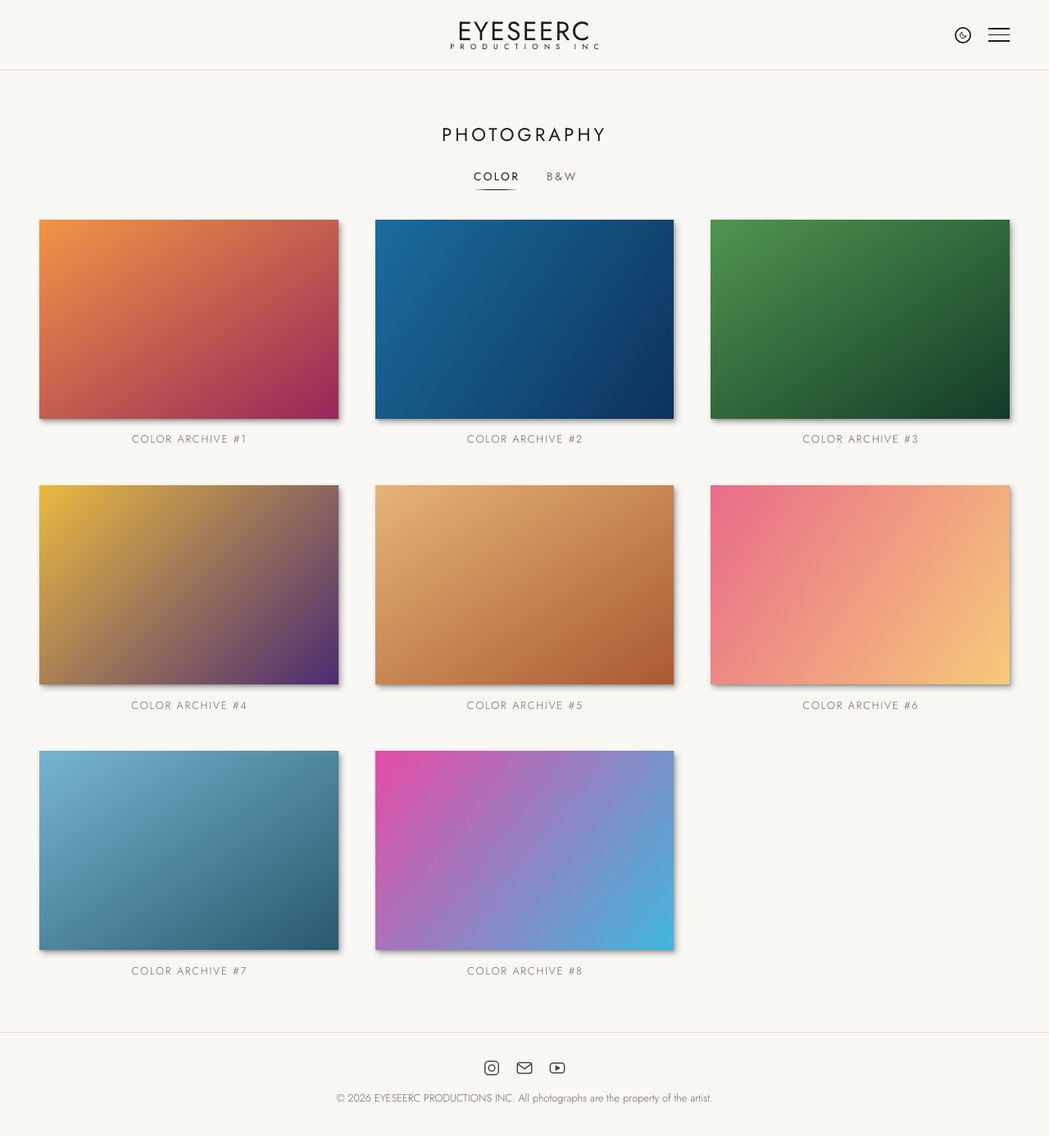
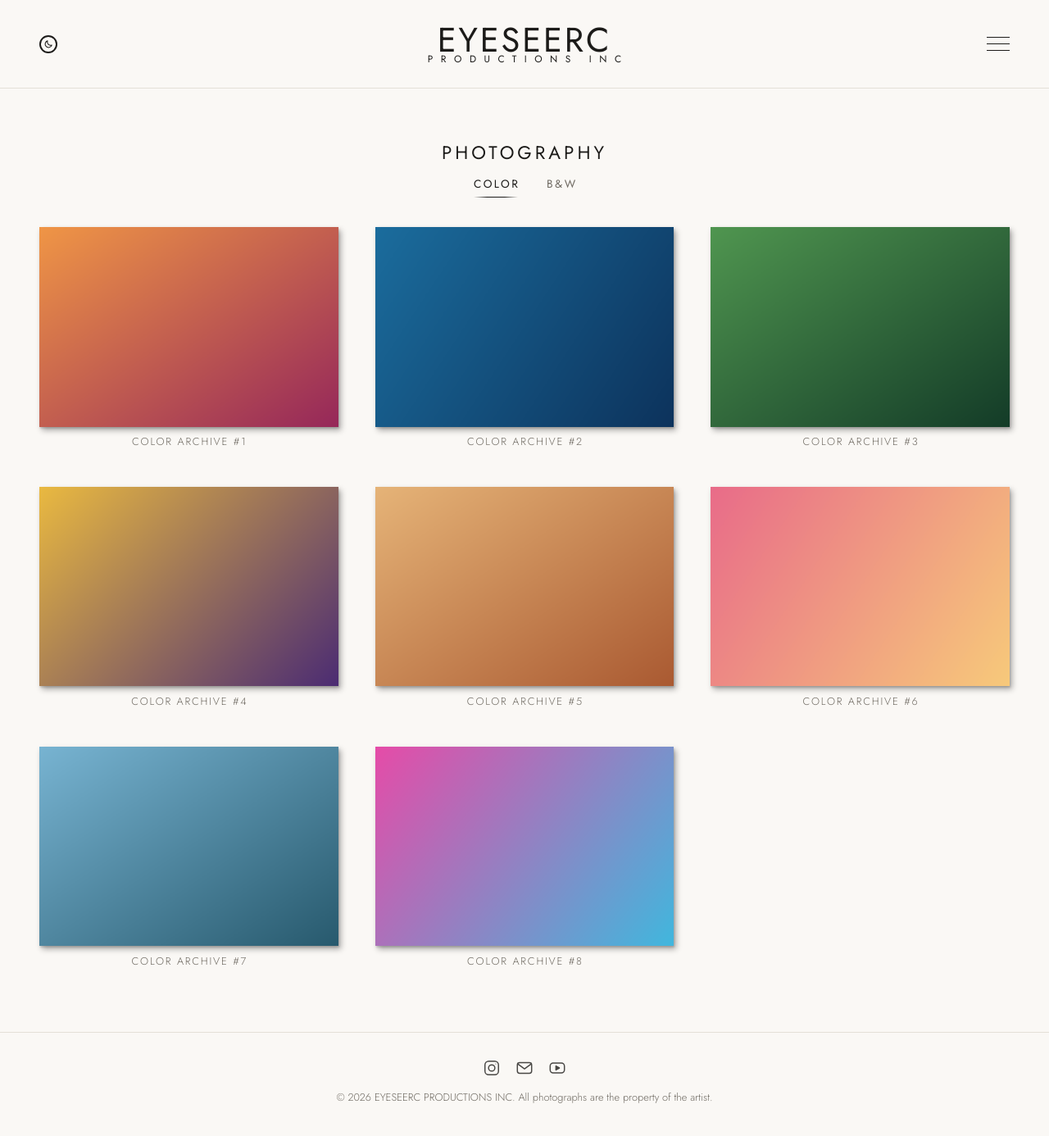
Before and after one commit to eyeseerc0310/Eyeseerc-website-, a Jekyll site: the page built from photography.html, in a window 1280 px wide and 1395 px high. Shown: the top 1386 px of the window at 82% size. Built offline with Jekyll 4.4.1, drawn with Linux system fonts in a browser that asks for light colours.

Commit message:
Bigger desktop header, light/dark button on the left, tighter spacing
- Desktop header: bigger name and buttons; light/dark switch moves to the
  left like on phones, menu stays on the right
- COLOR/B&W and PRINTS/SHIRTS buttons sit closer under the page title
- Archive titles sit closer under each photo

Co-Authored-By: Claude Opus 5.5 <noreply@anthropic.com>
Claude-Session: https://claude.ai/code/session_01LHh8gAFuLZhbd4VQysaiwQ

```diff
--- a/assets/css/style.css
+++ b/assets/css/style.css
@@ -252,19 +252,21 @@ html.theme-fading .theme-toggle * { transition: none !important; }
   .nav-toggle { grid-column: 3; grid-row: 1; justify-self: end; }
 }
 
-/* computers and iPads: EYESEERC centred like on phones, the light/dark and
-   menu buttons staying together on the right; all slightly bigger */
+/* computers and iPads: laid out like phones (light/dark button on the left,
+   EYESEERC in the middle, menu on the right), with a bigger header */
 @media (min-width: 761px) {
-  .site-header { display: grid; grid-template-columns: 1fr auto 1fr; align-items: center; }
-  .brand { grid-column: 2; grid-row: 1; justify-self: center; font-size: 2rem; }
-  .header-actions { grid-column: 3; grid-row: 1; justify-self: end; gap: 1.3rem; }
-  .theme-toggle, .theme-toggle svg { width: 20px; height: 20px; }
-  .nav-toggle .bars { width: 26px; height: 17px; }
+  .site-header { display: grid; grid-template-columns: 1fr auto 1fr; align-items: center; padding-top: 1.85rem; padding-bottom: 1.85rem; }
+  .header-actions { display: contents; }
+  .theme-toggle { grid-column: 1; grid-row: 1; justify-self: start; }
+  .brand { grid-column: 2; grid-row: 1; justify-self: center; font-size: 2.6rem; }
+  .nav-toggle { grid-column: 3; grid-row: 1; justify-self: end; }
+  .theme-toggle, .theme-toggle svg { width: 22px; height: 22px; }
+  .nav-toggle .bars { width: 28px; height: 18px; }
   .nav-toggle .bars span { height: 1.7px; }
-  .nav-toggle .bars span:nth-child(2) { top: 7.5px; }
-  .nav-toggle .bars span:nth-child(3) { top: 15px; }
+  .nav-toggle .bars span:nth-child(2) { top: 8px; }
+  .nav-toggle .bars span:nth-child(3) { top: 16px; }
   .nav-toggle[aria-expanded="true"] .bars span:nth-child(1),
-  .nav-toggle[aria-expanded="true"] .bars span:nth-child(3) { top: 7.5px; }
+  .nav-toggle[aria-expanded="true"] .bars span:nth-child(3) { top: 8px; }
 }
 
 /* ---------- Main ---------- */
@@ -360,9 +362,9 @@ html.theme-fading .theme-toggle * { transition: none !important; }
 .gallery-grid .gallery-item a { display: block; overflow: hidden; }
 .gallery-grid .gallery-item img { aspect-ratio: 3 / 2; height: auto; object-fit: cover; }
 .gallery-grid.gallery-square .gallery-item img { aspect-ratio: 1; } /* Projects page: square tiles */
-/* Photography page: a small numbered title under each photo (like the shop prices) */
+/* Photography page: a small numbered title just under each photo */
 .gallery-title {
-  margin-top: .9rem;
+  margin-top: .45rem;
   text-align: center;
   font-size: .8rem;
   letter-spacing: .14em;
@@ -375,7 +377,7 @@ html.theme-fading .theme-toggle * { transition: none !important; }
 @media (max-width: 560px) { .gallery-grid { grid-template-columns: minmax(0, 78%); justify-content: center; } }
 
 /* COLOR / B&W buttons under the Photography title */
-.gallery-filter { display: flex; justify-content: center; gap: 2.2rem; margin: -1rem 0 2.25rem; }
+.gallery-filter { display: flex; justify-content: center; gap: 2.2rem; margin: -1.8rem 0 2.25rem; } /* tucked up close under the page title */
 .gallery-filter button {
   background: none; border: 0; padding: .3rem 0; cursor: pointer;
   font: inherit; font-size: .85rem; font-weight: 400; letter-spacing: .18em; margin-right: -.18em;
```
